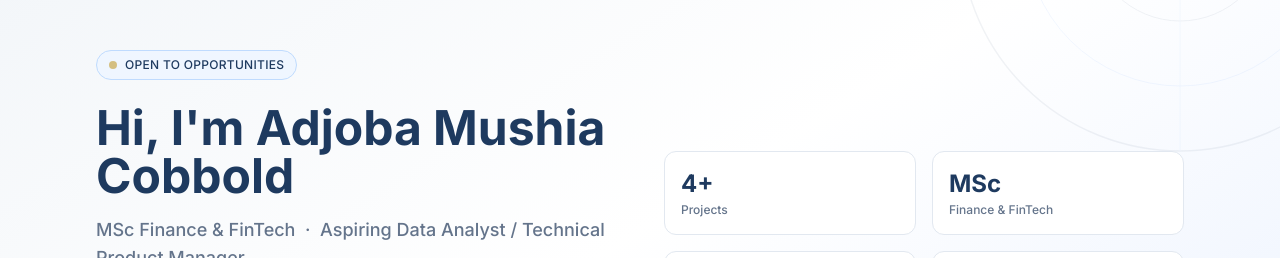
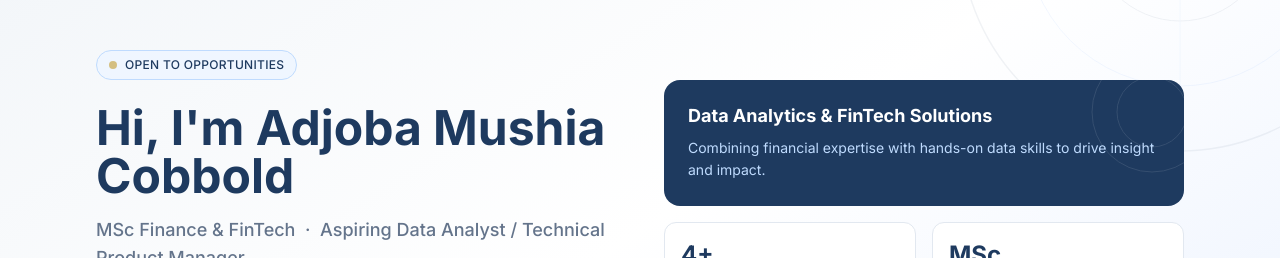
Before and after one commit to cobbold-m/Portfolio-website, a React (Vite) app in the folder client/: page / in a window 1280 px wide. Shown: the part 169-427 px from the top of the page. Built offline with nearby package versions, Linux system fonts and the light colour scheme; no server answers.

Commit message:
Restore hero card without 'Currently building' label

```diff
--- a/client/src/components/Hero.jsx
+++ b/client/src/components/Hero.jsx
@@ -84,6 +84,19 @@ function Hero() {
           </div>
 
           <div className="hidden lg:flex flex-col gap-4">
+            <div className="bg-[#1e3a5f] rounded-2xl p-6 text-white relative overflow-hidden">
+              <div className="absolute top-0 right-0 w-32 h-32 opacity-10" aria-hidden="true">
+                <svg viewBox="0 0 128 128" fill="none">
+                  <circle cx="96" cy="32" r="60" stroke="white" strokeWidth="1" />
+                  <circle cx="96" cy="32" r="35" stroke="white" strokeWidth="1" />
+                </svg>
+              </div>
+              <p className="text-lg font-bold leading-snug">Data Analytics &amp; FinTech Solutions</p>
+              <p className="text-sm text-blue-200 mt-2 leading-relaxed">
+                Combining financial expertise with hands-on data skills to drive insight and impact.
+              </p>
+            </div>
+
             <div className="grid grid-cols-2 gap-4">
               {stats.map((s) => (
                 <div key={s.label}
```
